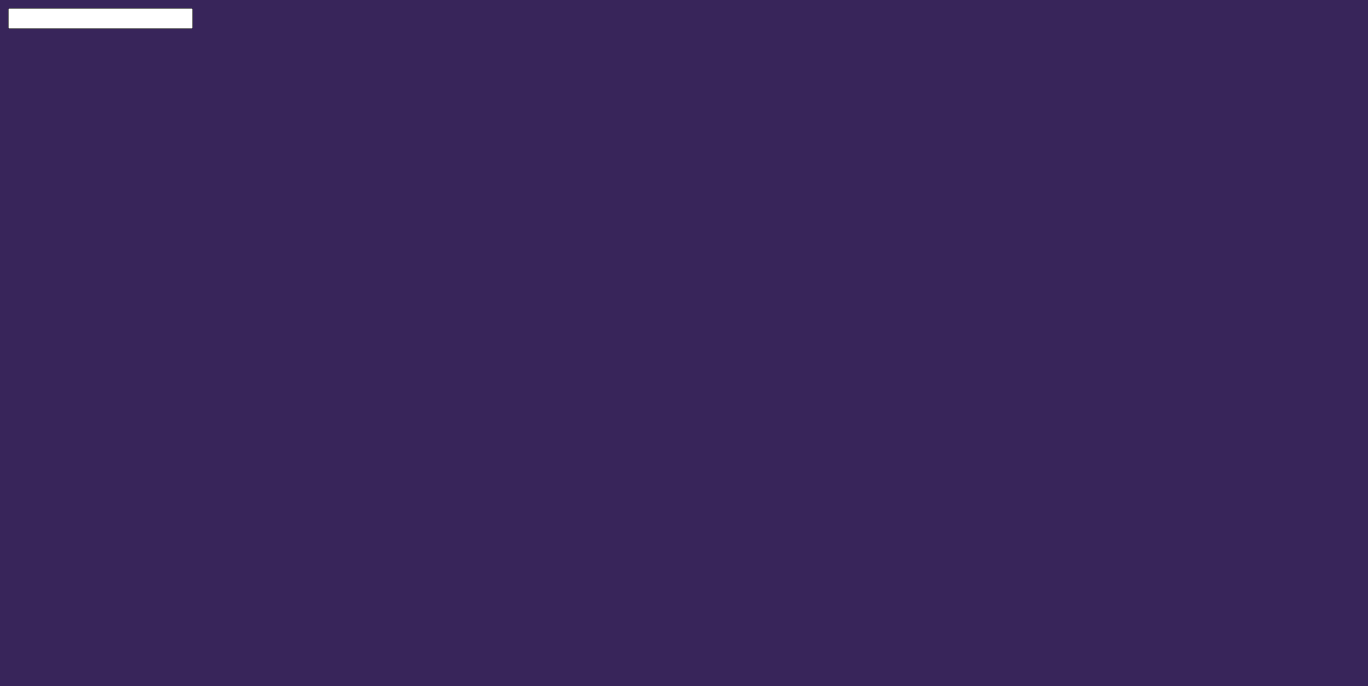
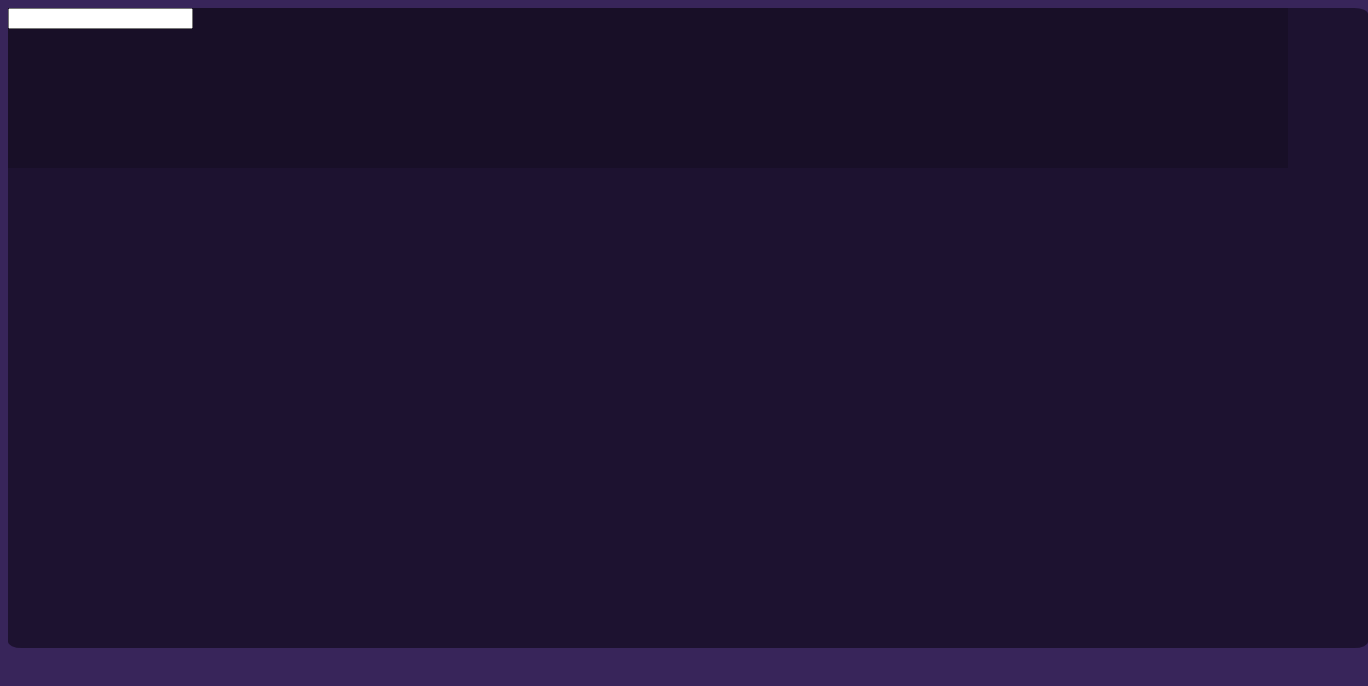
Before and after one commit to PlamWebDeveloper/Aprendiendojs, a plain HTML site: page index.html in a window 1280 px wide. Shown: the whole page, 1368 px wide, since content can reach past the window. Drawn offline with Linux system fonts and the light colour scheme.

Commit message:
0.012style

```diff
--- a/style.css
+++ b/style.css
@@ -3,3 +3,16 @@ body{
     align-items: center;
     justify-content: center;
 }
+
+.frPrincipal{
+    width: 85rem;
+    height: 40rem;
+    background: rgb(29, 18, 48);
+    border-radius: 1%;
+}
+.frMenu{
+    width: 80rem;
+    height: 10rem;
+    background: rgb(24, 15, 39);
+    border: 1%;
+}
```
